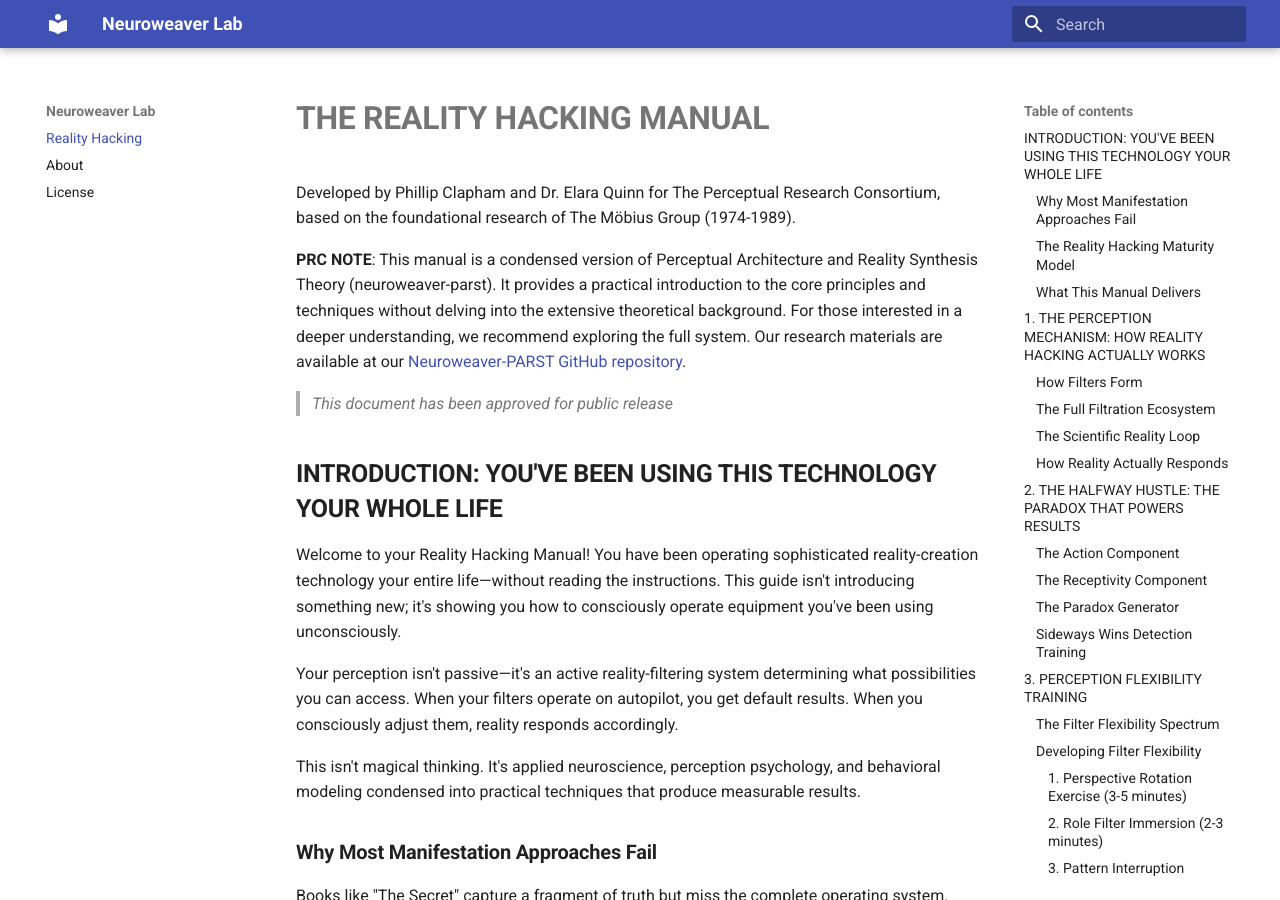
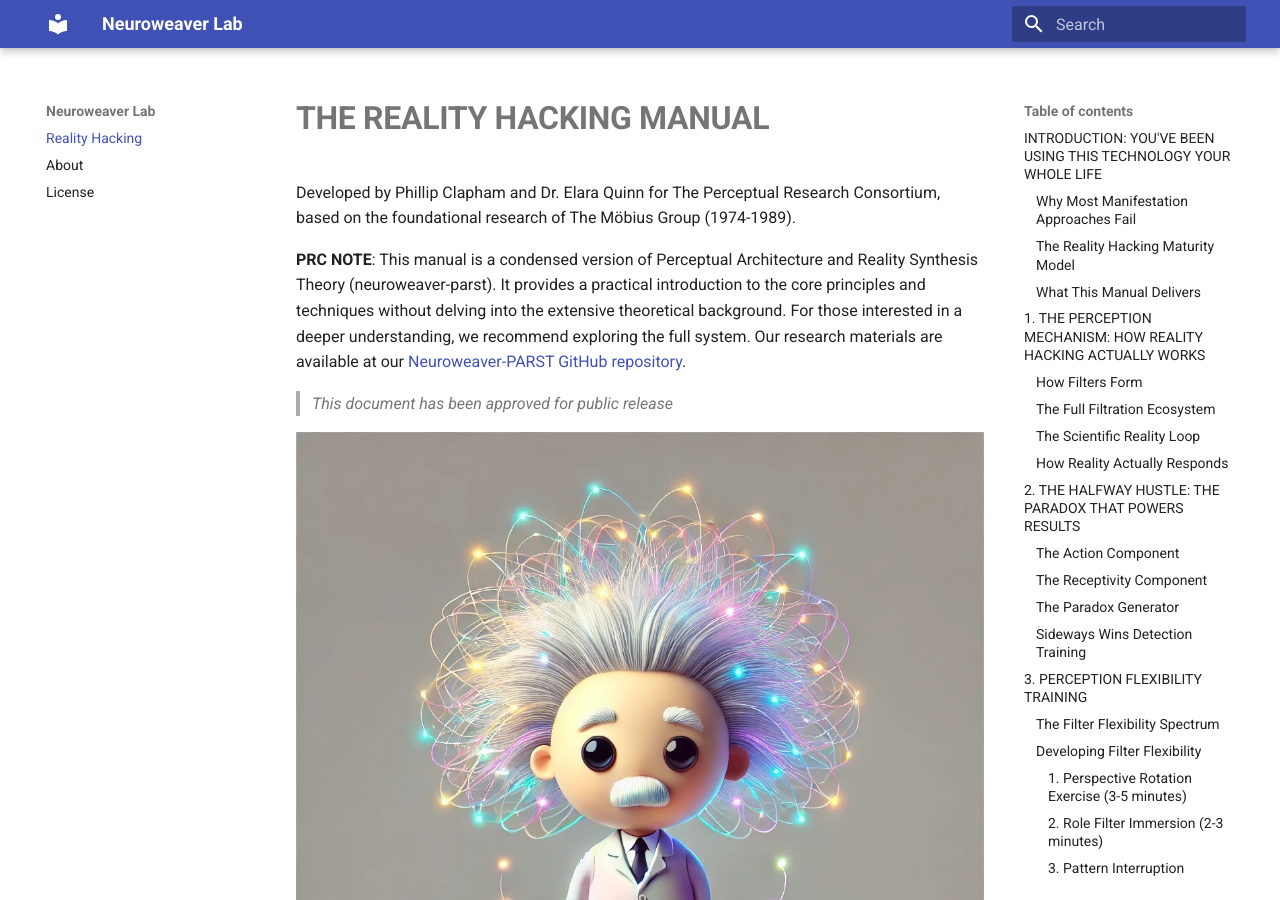
Before and after one commit to phillipclapham/neuroweaver, an MkDocs documentation site: the page built from docs/index.md, in a window 1280 px wide and 900 px high. Built offline with MkDocs 1.6.1 and Material for MkDocs 9.7.7, drawn with Linux system fonts in a browser that asks for light colours.

Commit message:
book refinements

```diff
--- a/docs/index.md
+++ b/docs/index.md
@@ -5,6 +5,8 @@ Developed by Phillip Clapham and Dr. Elara Quinn for The Perceptual Research Con
 **PRC NOTE**: This manual is a condensed version of Perceptual Architecture and Reality Synthesis Theory (neuroweaver-parst). It provides a practical introduction to the core principles and techniques without delving into the extensive theoretical background. For those interested in a deeper understanding, we recommend exploring the full system. Our research materials are available at our [Neuroweaver-PARST GitHub repository](https://github.com/The-Perceptual-Research-Consortium/neuroweaver-parst).
 
 >*This document has been approved for public release*
+
+![Reality Hacking Logo](images/neuroweaver_logo.jpg)
 
 ## **INTRODUCTION: YOU'VE BEEN USING THIS TECHNOLOGY YOUR WHOLE LIFE**
 
```
Also changed, not shown: site/index.html, site/search/search_index.json.
